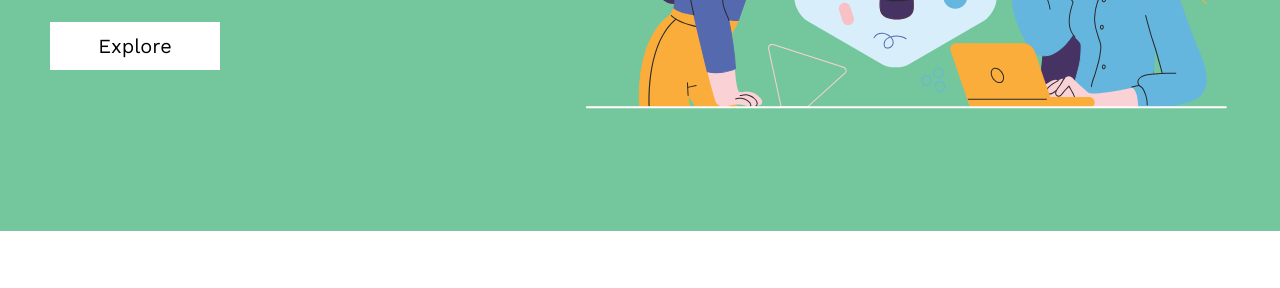
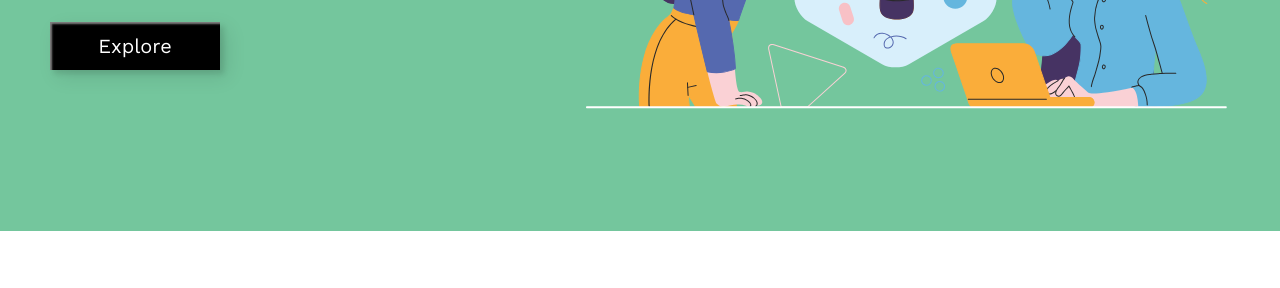
Before and after one commit to mishaDemchenko/start-home, a plain HTML site: page index.html in a window 1280 px wide. Shown: the part 369-657 px from the top of the page. Drawn offline with nearby package versions, Linux system fonts and the light colour scheme.

Commit message:
sub2
sub2

```diff
--- /dev/null
+++ b/css/button.css
@@ -0,0 +1,45 @@
+@import url('./root/style.css');
+.custom-btn {
+    color: #fff;
+    padding: 10px 25px;
+    background: transparent;
+    cursor: pointer;
+    transition: all 0.3s ease;
+    position: relative;
+    display: inline-block;
+     box-shadow:inset 2px 2px 2px 0px rgba(255,255,255,.5),
+     7px 7px 20px 0px rgba(0,0,0,.1),
+     4px 4px 5px 0px rgba(0,0,0,.1);
+    outline: none;
+  }
+
+/*-----------------------------------------------------*/
+.btn-15 {
+background: black;
+border: none;
+z-index: 1;
+}
+.btn-15:after {
+position: absolute;
+content: "";
+width: 0;
+height: 100%;
+top: 0;
+right: 0;
+z-index: -1;
+background-color: var(--primary-color);
+ box-shadow:inset 2px 2px 2px 0px rgba(255,255,255,.5),
+ 7px 7px 20px 0px rgba(0,0,0,.1),
+ 4px 4px 5px 0px rgba(0,0,0,.1);
+transition: all 0.3s ease;
+}
+.btn-15:hover {
+color: #fff;
+}
+.btn-15:hover:after {
+left: 0;
+width: 100%;
+}
+.btn-15:active {
+top: 2px;
+}
--- a/index.html
+++ b/index.html
@@ -16,6 +16,7 @@
     <link rel="stylesheet" href="css/security-section.css">
     <link rel="stylesheet" href="css/talents-section.css">
     <link rel="stylesheet" href="css/footer.css">
+    <link rel="stylesheet" href="css/button.css">
     <!-- fonts -->
     <link rel="preconnect" href="https://fonts.googleapis.com">
     <link rel="preconnect" href="https://fonts.gstatic.com" crossorigin>
@@ -55,7 +56,7 @@
                         <p class="main-subtitle">WELCOME</p>
                         <h1 class="main-title">Lorem ipsum dolor sit amet consectetur </h1>
                         <p class="main-text">Lorem ipsum, dolor sit amet consectetur adipisicing elit. Suscipit nemo hic quos, ab, dolor aperiam nobis cum est eos error ipsum, voluptate culpa nesciunt delectus iste?</p>
-                        <button class="main-button">Explore</button>
+                        <button class="main-button custom-btn btn-15">Explore</button>
                     </div>
                     <div class="main__img">
                         <img src="./img/main.svg" alt="#" class="main-img">
@@ -80,7 +81,7 @@
                                 <img src="img/5.svg" alt="" class="sponsors-item">
                             </div>
                             <div class="button__container">
-                                <button class="sponsors-button">Learn More</button>
+                                <button class="sponsors-button custom-btn btn-15">Learn More</button>
                             </div>
                         </div>
                     </div>
@@ -94,7 +95,7 @@
                     <div class="chat__text">
                         <h1 class="chat-title">Lorem ipsum dolor sit amet consectetur </h1>
                         <p class="chat-text">Lorem ipsum, dolor sit amet consectetur adipisicing elit. Suscipit nemo hic quos, ab, dolor aperiam nobis cum est eos error ipsum, voluptate culpa nesciunt delectus iste?</p>
-                        <button class="chat-button">Learn More</button>
+                        <button class="chat-button custom-btn btn-15">Learn More</button>
                     </div>
                 </div>
             </section>
@@ -103,7 +104,7 @@
                     <div class="security__text">
                         <h1 class="security-title">Lorem ipsum dolor sit amet consectetur </h1>
                         <p class="security-text">Lorem ipsum, dolor sit amet consectetur adipisicing elit. Suscipit nemo hic quos, ab, dolor aperiam nobis cum est eos error ipsum, voluptate culpa nesciunt delectus iste?</p>
-                        <button class="security-button">Learn More</button>
+                        <button class="security-button custom-btn btn-15">Learn More</button>
                     </div>
                     <div class="security__img">
                         <img src="./img/security.svg" alt="#" class="security-img">
@@ -167,10 +168,11 @@
                                 </div>
                             </div>
                             <div class="button__container">
-                                <button class="talents-button">Learn More</button>
+                                <button class="talents-button custom-btn btn-15">Learn More</button>
                             </div>
                         </div>
                     </div>
+
                 </div>
             </section>
         </main>
@@ -192,5 +194,6 @@
         </footer>
     </div>
     <script src="./js/script.js"></script>
+    <script src="./js/button.js"></script>
 </body>
 </html>
```
Also changed, not shown: js/button.js (added, +34 -0 lines).
